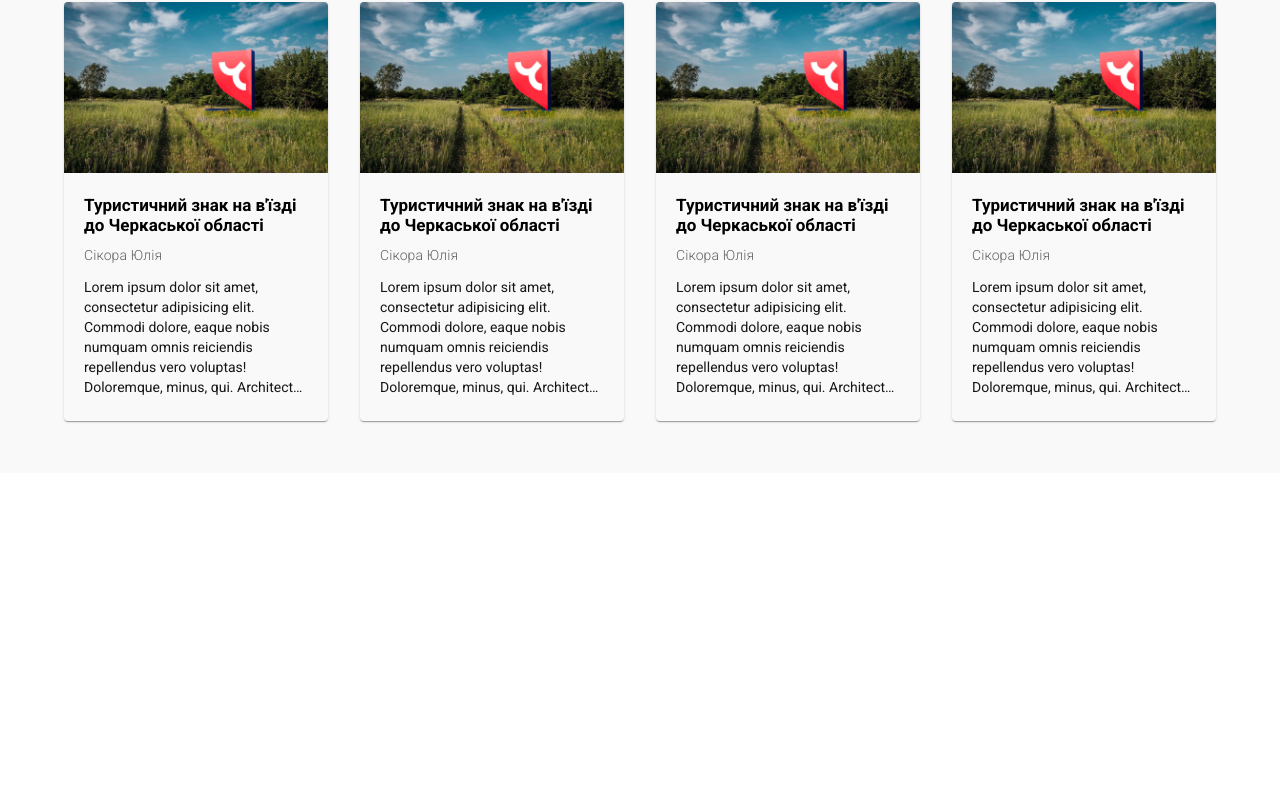
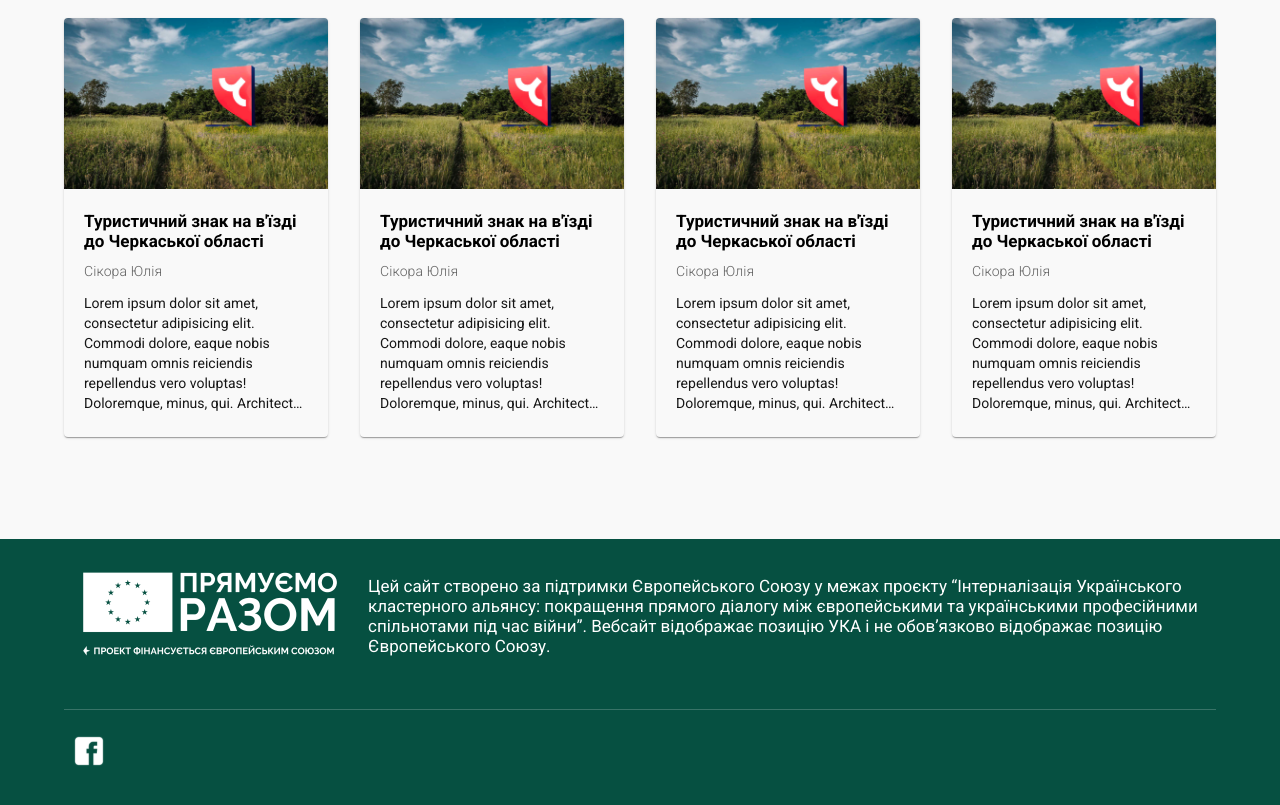
Before and after one commit to City-Dream-dev/cityDream, a Next.js app in the folder frontend/: page / in a window 1280 px wide. Shown: the part 1866-2671 px from the top of the page. Before the commit the page ends 2339 px from the top, so only its background shows below. Built offline with nearby package versions, Linux system fonts and the light colour scheme.

Commit message:
Feat: add footer component

```diff
--- /dev/null
+++ b/frontend/src/components/footer/Footer.tsx
@@ -0,0 +1,77 @@
+import Image from 'next/image';
+import {
+  Box,
+  Container,
+  Typography,
+  Divider,
+  useMediaQuery,
+} from '@mui/material';
+
+import { theme } from '@themes';
+
+import iconFacebook from '@assets/icons/ic-facebook.svg';
+import logoFounders from '@assets/images/logo-founders.png';
+
+export const Footer = () => {
+  const isLessLg = useMediaQuery(theme.breakpoints.down('lg'));
+  const isLessMd = useMediaQuery(theme.breakpoints.down('md'));
+
+  return (
+    <Box
+      py={3}
+      component={'footer'}
+      bgcolor={'secondary.main'}
+      textAlign={isLessMd ? 'center' : 'left'}
+    >
+      <Container>
+        <Box
+          mb={5}
+          display={'flex'}
+          alignItems={'center'}
+          flexDirection={isLessMd ? 'column' : 'row'}
+        >
+          <Box
+            flexShrink={0}
+            sx={{ margin: isLessMd ? '0 0 16px' : '0 16px 0 0' }}
+          >
+            <Image
+              width={288}
+              height={100}
+              objectFit={'cover'}
+              src={logoFounders}
+              alt={'Logo European union'}
+            />
+          </Box>
+          <Box>
+            <Typography
+              color={'text.light'}
+              fontSize={isLessLg ? '14px' : '17px'}
+            >
+              Цей сайт створено за підтримки Європейського Союзу у межах проєкту
+              “Інтерналізація Українського кластерного альянсу: покращення
+              прямого діалогу між європейськими та українськими професійними
+              спільнотами під час війни”. Вебсайт відображає позицію УКА і не
+              обов’язково відображає позицію Європейського Союзу.
+            </Typography>
+          </Box>
+        </Box>
+        <Divider sx={{ borderColor: 'rgba(255, 255, 255, 0.2)' }}/>
+
+        <Box mt={2}>
+          <a
+            rel={'noreferrer'}
+            target={'_blank'}
+            href={'https://www.facebook.com/citydream.pp.ua/'}
+          >
+            <Image
+              width={50}
+              height={50}
+              src={iconFacebook}
+              alt={'Icon facebook'}
+            />
+          </a>
+        </Box>
+      </Container>
+    </Box>
+  );
+};
--- /dev/null
+++ b/frontend/src/components/footer/index.ts
@@ -0,0 +1 @@
+export * from './Footer';
--- a/frontend/src/components/home/ProjectsInProgress.tsx
+++ b/frontend/src/components/home/ProjectsInProgress.tsx
@@ -10,7 +10,7 @@ export const ProjectsInProgress = () => (
     component={'section'}
   >
     <Container>
-      <Box py={'52px'}>
+      <Box pt={'52px'} pb={'102px'}>
         <Box mb={4} textAlign={'center'}>
           <Typography component={'h2'} variant={'h2'}>
             Проекти, які чекають на втілення
--- a/frontend/src/components/home/ProjectsList.tsx
+++ b/frontend/src/components/home/ProjectsList.tsx
@@ -9,7 +9,7 @@ type ProjectsListProps = {
 }
 
 export const ProjectsList: FC<ProjectsListProps> = ({ projects }) => (
-  <Grid container spacing={4}>
+  <Grid container columnSpacing={4} rowSpacing={6}>
     {projects.map((project, index) => (
       <Grid xs={12} sm={6} md={4} lg={3} item key={index}>
         <ProjectCard {...project}/>
--- a/frontend/src/components/index.ts
+++ b/frontend/src/components/index.ts
@@ -1,3 +1,4 @@
 export * from './header';
 export * from './home';
 export * from './shared';
+export * from './footer';
--- a/frontend/src/pages/_app.tsx
+++ b/frontend/src/pages/_app.tsx
@@ -2,10 +2,9 @@ import type { AppProps } from 'next/app';
 import { SessionProvider } from 'next-auth/react';
 
 import { ThemeProvider } from '@mui/system';
-import { theme } from '../themes';
+import { theme } from '@themes';
 import { CssBaseline } from '@mui/material';
-import { Header } from '../components';
-
+import { Header, Footer } from '@components';
 
 function App({ Component, pageProps: { session, ...pageProps} }: AppProps) {
   return (
@@ -14,6 +13,7 @@ function App({ Component, pageProps: { session, ...pageProps} }: AppProps) {
         <CssBaseline/>
         <Header/>
         <Component {...pageProps} />
+        <Footer/>
       </ThemeProvider>
     </SessionProvider>
   );
--- a/frontend/src/themes/theme.tsx
+++ b/frontend/src/themes/theme.tsx
@@ -147,6 +147,6 @@ export const theme = createTheme({
           paddingRight: '20px'
         }
       }
-    }
+    },
   }
 });
```
Also changed, not shown: frontend/src/assets/icons/ic-facebook.svg (added), frontend/src/assets/images/logo-founders.png (added).
